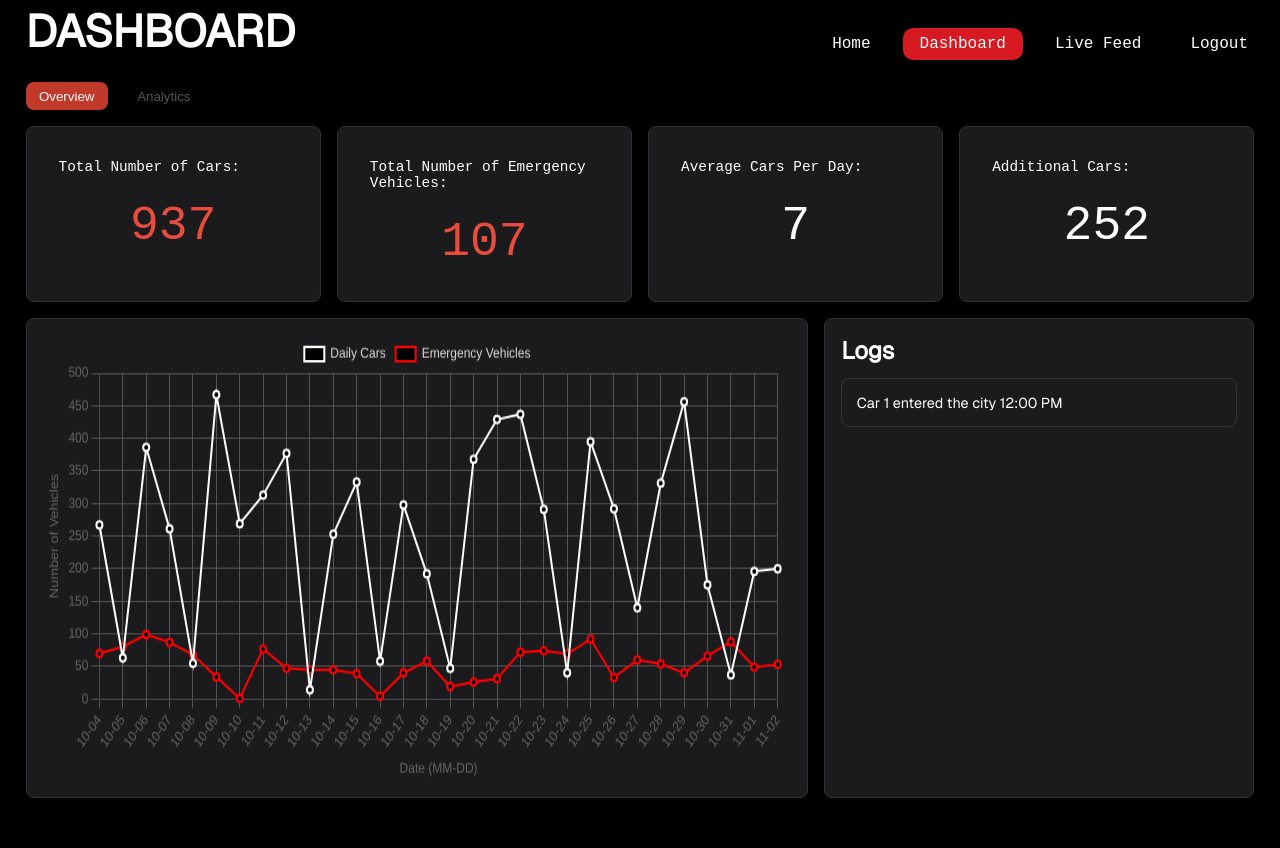
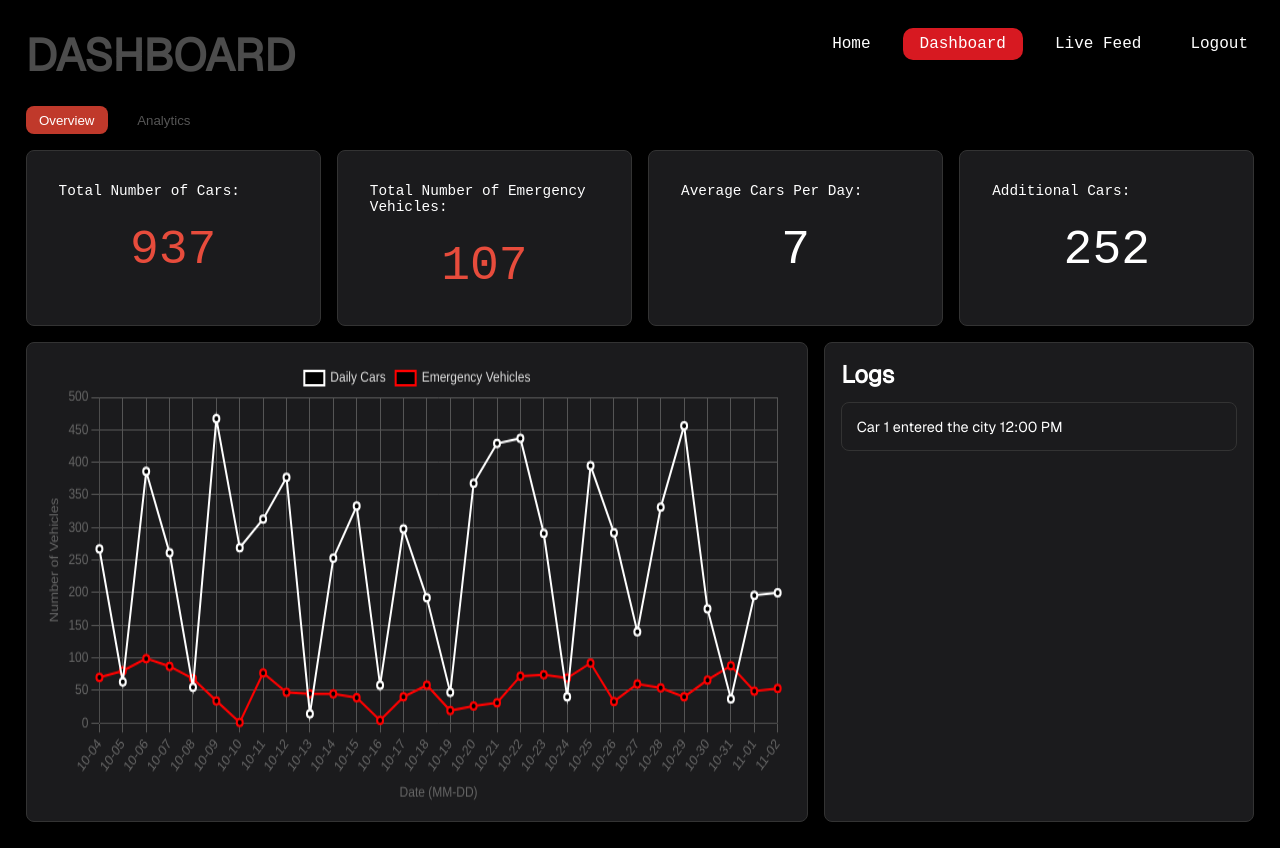
Before and after one commit to Jbarrion/alpha-web, a plain HTML site: page pages/data.html in a window 1280 px wide. Before the commit the page ends 824 px from the top, so only its background shows below. Drawn offline with nearby package versions, Linux system fonts and the light colour scheme; files whose address does not match are found by name.

Commit message:
dash fixed zoom in and out

```diff
--- a/css/main.css
+++ b/css/main.css
@@ -10,21 +10,23 @@ body {
     color: #fff;
     background-color: black;
     display: flex;
-    justify-content: center;
+    flex-direction: column; /* Stack children vertically */
+    justify-content: center; /* Center all content */
     align-items: center;
-    height: 100vh;
+    min-height: 100vh;
+    margin: 0; /* Remove default margins */
 }
-
 
 .top-menu {
     font-family: 'GeistMono', monospace;
     width: 100%;
     text-align: right;
-    position: fixed;
+    position: fixed; /* Keep top menu fixed */
     top: 10px;
     right: 0;
     padding: 25px 15px;
     z-index: 1000;
+    background-color: rgba(0, 0, 0, 0.7); /* Semi-transparent for visibility */
 }
 
 nav {
@@ -45,16 +47,14 @@ nav ul li a {
     text-decoration: none;
     color: #fff;
     padding: 5px 15px;
-    border: 1px solid transparent;
+    border: 2px solid transparent;
     border-radius: 10px;
     transition: border 0.3s ease-in-out;
-    border: 2px solid rgba(255, 255, 255, 0);
 }
 
 nav ul li a:hover {
     border: 2px solid rgba(255, 255, 255, 0.5);
-    }
-
+}
 
 .active {
     background-color: #D71921;
```
